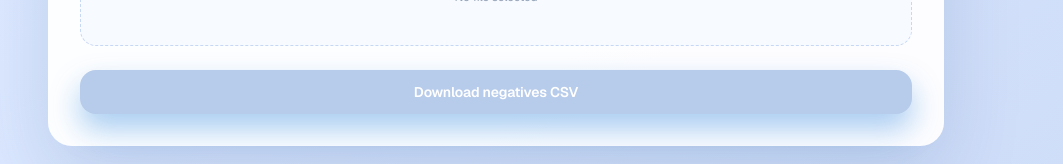
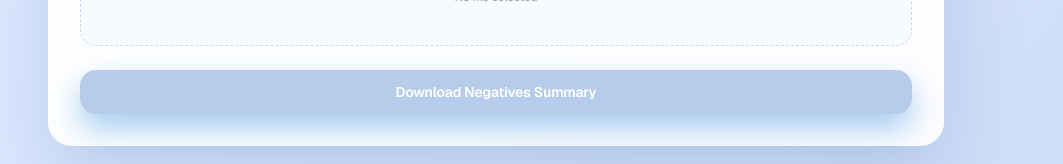
Before and after one commit to jeffdevbot/agency-os, a Next.js app in the folder frontend-web/: page /ngram in a window 1280 px wide. Shown: the part 896-1060 px from the top of the page, without its empty margins (144-1207 px from the left). Built offline with nearby package versions, Linux system fonts and the light colour scheme; no server answers.

Commit message:
Tweak negatives summary CTA and zebra row borders

```diff
--- a/frontend-web/src/app/ngram/page.tsx
+++ b/frontend-web/src/app/ngram/page.tsx
@@ -238,7 +238,7 @@ export default function NgramPage() {
               disabled={!selectedFilledFile || collecting}
               className="mt-6 w-full rounded-2xl bg-[#0a6fd6] px-4 py-3 text-sm font-semibold text-white shadow-[0_15px_30px_rgba(10,111,214,0.35)] transition hover:bg-[#0959ab] disabled:cursor-not-allowed disabled:bg-[#b7cbea]"
             >
-              {collecting ? "Collecting…" : "Download negatives CSV"}
+              {collecting ? "Collecting…" : "Download Negatives Summary"}
             </button>
 
             {collectError && (
```
Also changed, not shown: 1 other file (tests, documents, lock files or other folders).
